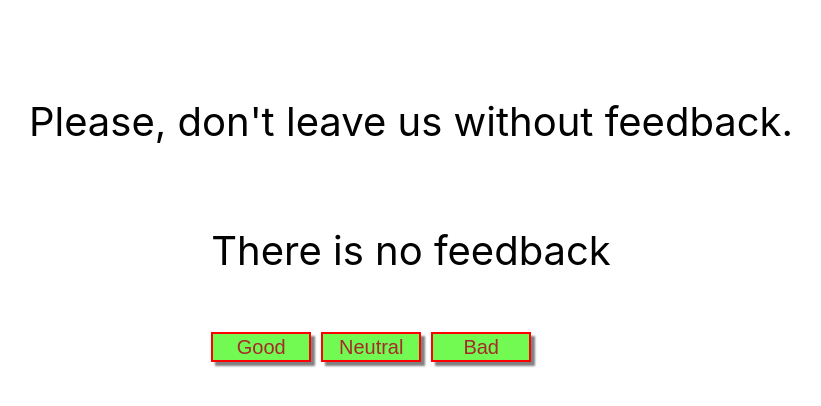
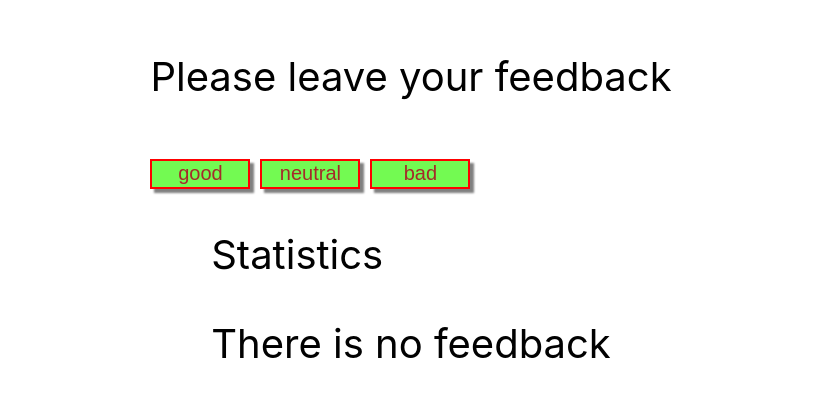
Before and after one commit to MaxBerezhnoi/goit-react-hw-02-feedback, a React (Create React App) app: page / in a window 1280 px wide. Shown: the part 190-596 px from the top of the page, without its empty margins (229-1050 px from the left). Built offline with nearby package versions, Linux system fonts and the light colour scheme.

Commit message:
переработано по замечаниям

```diff
--- a/package.json
+++ b/package.json
@@ -36,5 +36,8 @@
       "last 1 firefox version",
       "last 1 safari version"
     ]
+  },
+  "devDependencies": {
+    "prop-types": "^15.8.1"
   }
 }
--- a/src/components/App.jsx
+++ b/src/components/App.jsx
@@ -1,5 +1,4 @@
-
-import Section from "./Section";
+import Counter from './Counter';
 export const App = () => {
   return (
     <div
@@ -13,8 +12,7 @@ export const App = () => {
         color: '#010101',
       }}
     >
-
-      <Section title="Please, don't leave us without feedback."/>
+      <Counter />
     </div>
   );
 };
--- a/src/components/ButtonOptions/index.jsx
+++ /dev/null
@@ -1,31 +0,0 @@
-export default function ButtonOptions({onGood, onNeutral, onBad }) {
-    return (
-        <div className="buttonsBlock">
-
-        <button
-          className="button"
-          type="button"
-          onClick = {onGood}
-        >
-          <span className="button_name">Good</span>
-                      </button>
-
-                      <button
-          className="button"
-          type="button"
-          onClick = {onNeutral}
-        >
-          <span className="button_name">Neutral</span>
-                      </button>
-                      <button
-          className="button"
-          type="button"
-          onClick = {onBad}
-        >
-          <span className="button_name">Bad</span>
-                  </button>
-
-
-              </div>
-    )
-}
--- a/src/components/Counter/index.jsx
+++ b/src/components/Counter/index.jsx
@@ -1,6 +1,6 @@
 import React from 'react';
-import './Counter.css';
-import ButtonOptions from 'components/ButtonOptions';
+import FeedbackOptions from 'components/FeedbackOptions';
+import Section from 'components/Section';
 import Statistics from 'components/Statistics';
 import Notification from 'components/Notification';
 class Counter extends React.Component {
@@ -8,11 +8,9 @@ class Counter extends React.Component {
     good: 0,
     neutral: 0,
     bad: 0,
-        total: 0,
-        positiveFeedback: 0,
-
   };
 
+  /*
     onGood = () => {
 
         this.setState(prevState => {
@@ -35,42 +33,73 @@ class Counter extends React.Component {
             return { bad: prevState.bad + 1 }
         })
         this.countTotalFeedback();
+    };*/
+
+    handelFeedback = (vote) => {
+
+    this.setState(prevState => {
+      return { [vote]: prevState[vote] + 1 };
+    });
+    //this.countTotalFeedback();
   };
 
   countTotalFeedback = () => {
-        this.setState(prevState => {
+    const { good, neutral, bad } = this.state;
+    return good + neutral + bad;
+    /* this.setState(prevState => {
             return { total: prevState.good + prevState.neutral + prevState.bad }
         })
-        this.countPositiveFeedbackPercentage();
+        this.countPositiveFeedbackPercentage();*/
   };
 
   countPositiveFeedbackPercentage = () => {
-
-        this.setState(prevState => {
+    const total = this.countTotalFeedback();
+    const value = this.state.good;
+    const result = (value / total) * 100;
+    return Number(result.toFixed(0));
+    /*this.setState(prevState => {
             let positivePercentage = ((prevState.good / prevState.total) * 100)
-            return { positiveFeedback: positivePercentage.toFixed(2) }
-        })
+            return { positiveFeedback: positivePercentage.toFixed() }
+        })*/
   };
 
+  render() {
+    const { good, neutral, bad } = this.state;
+    const total = this.countTotalFeedback();
+    const positivePercent = this.countPositiveFeedbackPercentage();
+    return (
+      <>
+        <Section title="Please leave your feedback">
+          <FeedbackOptions
+            options={Object.keys(this.state)}
+            handler={this.handelFeedback}
+          />
+        </Section>
+        <Section title="Statistics">
+          {!total ? (
+            <Notification message="There is no feedback" />
+          ) : (
+            <Statistics
+              good={good}
+              neutral={neutral}
+              bad={bad}
+              total={total}
+              positivePercent={positivePercent}
+            />
+          )}
+        </Section>
+      </>
+    );
 
-
-
-            render() {
-                return (
-
-                    <div className="statisticsCounter">
+    /* <div className="statisticsCounter">
                         {this.state.total === 0 && <Notification message="There is no feedback" />}
                         <ButtonOptions onGood={this.onGood} onNeutral={this.onNeutral} onBad={this.onBad} />
 
                         {this.state.total !== 0 && <Statistics good={this.state.good} neutral={this.state.neutral} bad={this.state.bad} total={this.state.total} positiveFeedback={this.state.positiveFeedback} />}
 
 
-                    </div>
-
-                );
+                    </div>*/
   }
 }
 
-
-
 export default Counter;
--- /dev/null
+++ b/src/components/FeedbackOptions/index.jsx
@@ -0,0 +1,23 @@
+//import PropTypes from "prop-types";
+
+import css from './FeedbackOptions.module.css';
+export default function FeedbackOptions({ options, handler }) {
+    return (
+        <div className={css.buttonsBlock}>
+
+        { options.map(item =>
+        (
+          <button
+            className={css.button}
+            type="button"
+            onClick={handler}
+          >
+            <span className={css.button_name}>{item}</span>
+          </button>))}
+
+
+              </div>
+    )
+}
+
+//ButtonOptions.PropTypes = { onGood: PropTypes.element, onNeutral: PropTypes.element, onBad: PropTypes.element }
--- a/src/components/Notification/index.jsx
+++ b/src/components/Notification/index.jsx
@@ -1,5 +1,11 @@
+//import PropTypes from "prop-types";
+
 export default function Notification({ message }) {
     return (
         <p>{message}</p>
     )
 }
+
+/*Notification.PropTypes = {
+    message: PropTypes.string.isRequired
+}*/
--- a/src/components/Section/index.jsx
+++ b/src/components/Section/index.jsx
@@ -1,9 +1,14 @@
-import Counter from "components/Counter";
-import { Fragment } from "react";
-export default function Section({ title}) {
-    return (
-        <Fragment><p>{ title }</p>
-        <Counter /></Fragment>
+//import PropTypes from "prop-types";
 
-    )
+export default function Section({ title, children }) {
+  return (
+    <div>
+      <p>{title}</p>
+      {children}
+    </div>
+  );
 }
+
+/*Section.PropTypes = {
+    title: PropTypes.string.isRequired
+}*/
```
Also changed, not shown: src/components/Statistics/index.jsx (+12 -1 lines), src/components/FeedbackOptions/FeedbackOptions.module.css (renamed from src/components/Counter/Counter.css). Lines whose indentation alone changed are shown as unchanged.
